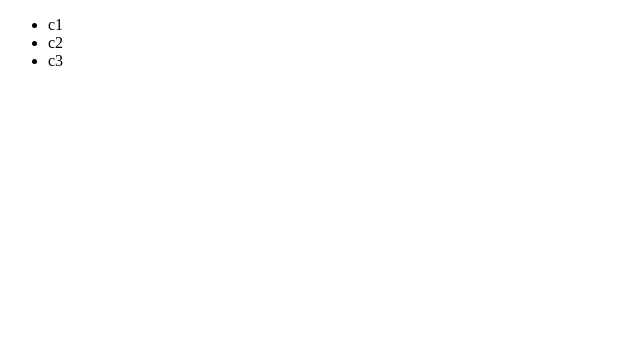
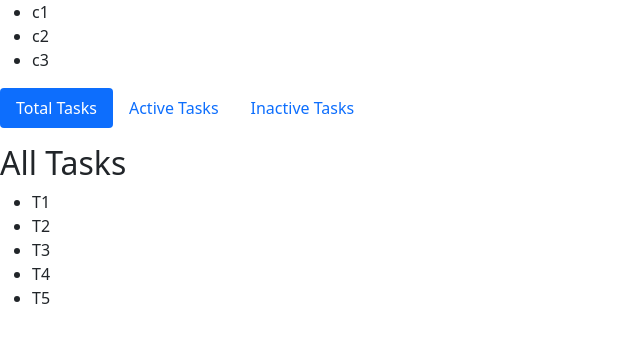
Before and after one commit to ankitsoni05/Angular_Linux, an Angular app in the folder moshTuts/: page / in a window 1280 px wide. Shown: the top 342 px of the page, without its empty margins (0-640 px from the left). Built offline with nearby package versions, Linux system fonts and the light colour scheme.

Commit message:
SomeMoreDirectives

```diff
--- a/moshTuts/package.json
+++ b/moshTuts/package.json
@@ -18,6 +18,7 @@
     "@angular/platform-browser": "~12.0.5",
     "@angular/platform-browser-dynamic": "~12.0.5",
     "@angular/router": "~12.0.5",
+    "bootstrap": "^5.0.1",
     "rxjs": "~6.6.0",
     "tslib": "^2.1.0",
     "zone.js": "~0.11.4"
--- a/moshTuts/src/app/directives/directives.component.html
+++ b/moshTuts/src/app/directives/directives.component.html
@@ -6,3 +6,48 @@
 <ng-template #nocourses>
     No Courses available
 </ng-template>
+<!-- Pills navs -->
+<ul class="nav nav-pills mb-3" id="ex1" role="tablist">
+    <li class="nav-item" role="presentation">
+        <a class="nav-link" (click)="changeStatus('tt')" [class.active]="ActiveStatus == 'tt'" id="ex1-tab-1"
+            data-mdb-toggle="pill" href="#ex1-pills-1" role="tab" aria-controls="ex1-pills-1" aria-selected="true">Total
+            Tasks</a>
+    </li>
+    <li class="nav-item" role="presentation">
+        <a class="nav-link" (click)="changeStatus('at')" [class.active]="ActiveStatus == 'at'" id="ex1-tab-2"
+            data-mdb-toggle="pill" href="#ex1-pills-2" role="tab" aria-controls="ex1-pills-2"
+            aria-selected="false">Active Tasks</a>
+    </li>
+    <li class="nav-item" role="presentation">
+        <a class="nav-link" (click)="changeStatus('it')" [class.active]="ActiveStatus == 'it'" id="ex1-tab-3"
+            data-mdb-toggle="pill" href="#ex1-pills-3" role="tab" aria-controls="ex1-pills-3"
+            aria-selected="false">Inactive Tasks</a>
+    </li>
+</ul>
+<!-- Pills navs -->
+
+<!-- Pills content -->
+<div class="tab-content" id="ex1-content" [ngSwitch]="ActiveStatus">
+    <div class="tab-pane fade" [class.show]="ActiveStatus == 'tt'" [class.active]="ActiveStatus == 'tt'"
+        id="ex1-pills-1" role="tabpanel" aria-labelledby="ex1-tab-1">
+        <h2>All Tasks</h2>
+        <ul>
+            <li *ngFor="let task of tasks.totaltasks">{{task}}</li>
+        </ul>
+    </div>
+    <div class="tab-pane fade" [class.show]="ActiveStatus == 'at'" [class.active]="ActiveStatus == 'at'"
+        id="ex1-pills-2" role="tabpanel" aria-labelledby="ex1-tab-2">
+        <h2>Active Tasks</h2>
+        <ul>
+            <li *ngFor="let task of tasks.activetasks">{{task}}</li>
+        </ul>
+    </div>
+    <div class="tab-pane fade" [class.show]="ActiveStatus == 'it'" [class.active]="ActiveStatus == 'it'"
+        id="ex1-pills-3" role="tabpanel" aria-labelledby="ex1-tab-3">
+        <h2>Inactive Tasks</h2>
+        <ul>
+            <li *ngFor="let task of tasks.inactivetasks">{{task}}</li>
+        </ul>
+    </div>
+</div>
+<!-- Pills content -->
--- a/moshTuts/src/app/directives/directives.component.ts
+++ b/moshTuts/src/app/directives/directives.component.ts
@@ -8,9 +8,20 @@ import { Component, OnInit } from '@angular/core';
 export class DirectivesComponent implements OnInit {
 
   courses = ['c1','c2','c3'];
+  tasks = {
+  totaltasks : ['T1','T2','T3','T4','T5'],
+  activetasks : ['A1','A2','A3','A4','A5','A6','A7'],
+  inactivetasks : ['I1','I2','I3']
+  }
+  ActiveStatus = "tt";
+  contentActiveClass = "show active";
   constructor() { }
 
   ngOnInit(): void {
   }
 
+  changeStatus(currentStatus :string){
+    this.ActiveStatus = currentStatus;
+  }
+
 }
--- a/moshTuts/src/styles.css
+++ b/moshTuts/src/styles.css
@@ -1 +1 @@
-/* You can add global styles to this file, and also import other style files */
+@import url(../node_modules/bootstrap/dist/css/bootstrap.css);
```
Also changed, not shown: 1 other file (tests, documents, lock files or other folders).
